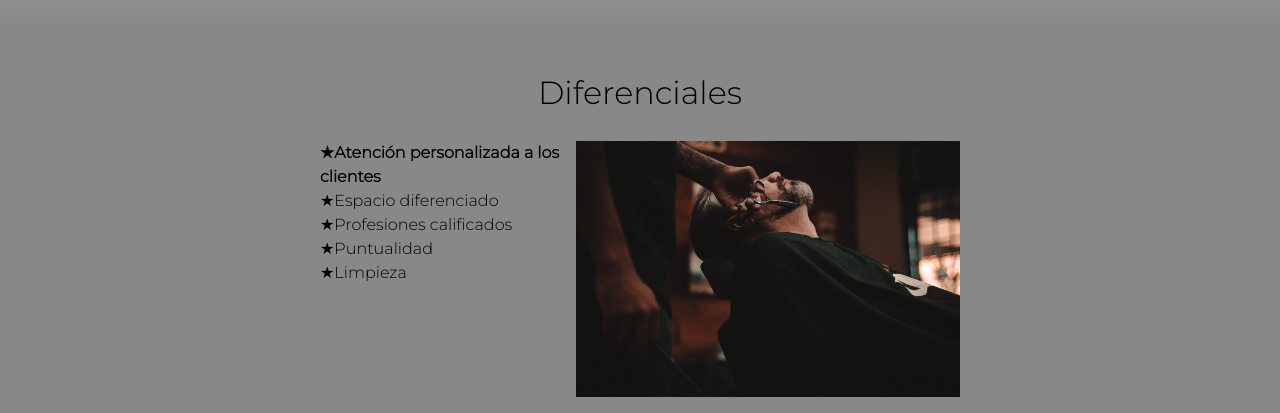
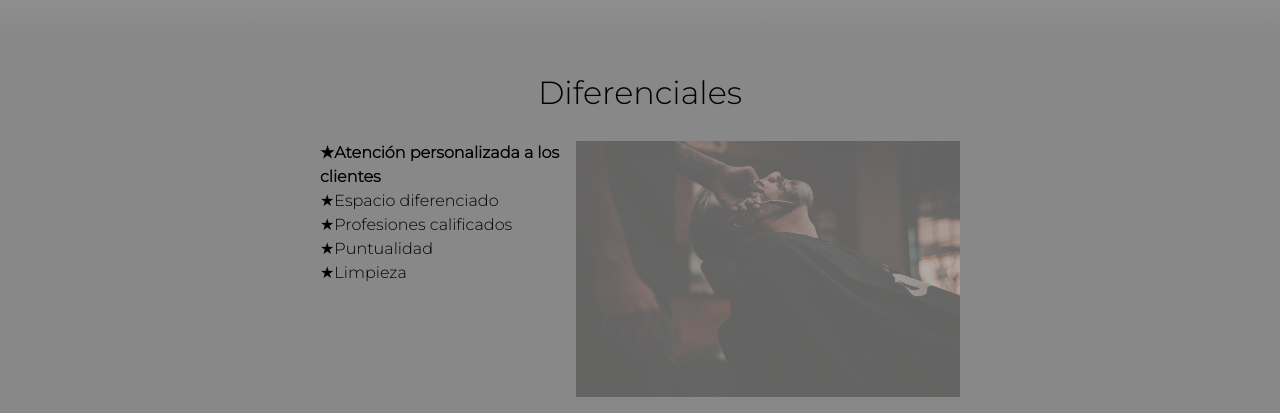
Before and after one commit to Gisellrom/Curso-HTML5YCSS3, a plain HTML site: page index.html in a window 1280 px wide. In both pictures the pointer is over the picture 768 px from the left and 1862 px from the top of the page. Shown: the part 1594-2007 px from the top of the page. Drawn offline with Linux system fonts and the light colour scheme.

Commit message:
Opacidad en los elementos

```diff
--- a/style.css
+++ b/style.css
@@ -166,6 +166,7 @@ td, th{
     font-size: 2em;
     margin: 0 0 1em;
     clear: left;
+    /*color: rgba(0, 0, 0,0.3);   Opacidad en el texto*/
 }
 
 /*PSEUDO - ELEMENTOS **/
@@ -245,6 +246,12 @@ p::first-line{
 
 .imagen-diferenciales{
     width: 60%;
+
+}
+
+.imagen-diferenciales:hover{
+    opacity: 0.3;
+    transition: 400ms;
 }
 
 .video{
```
